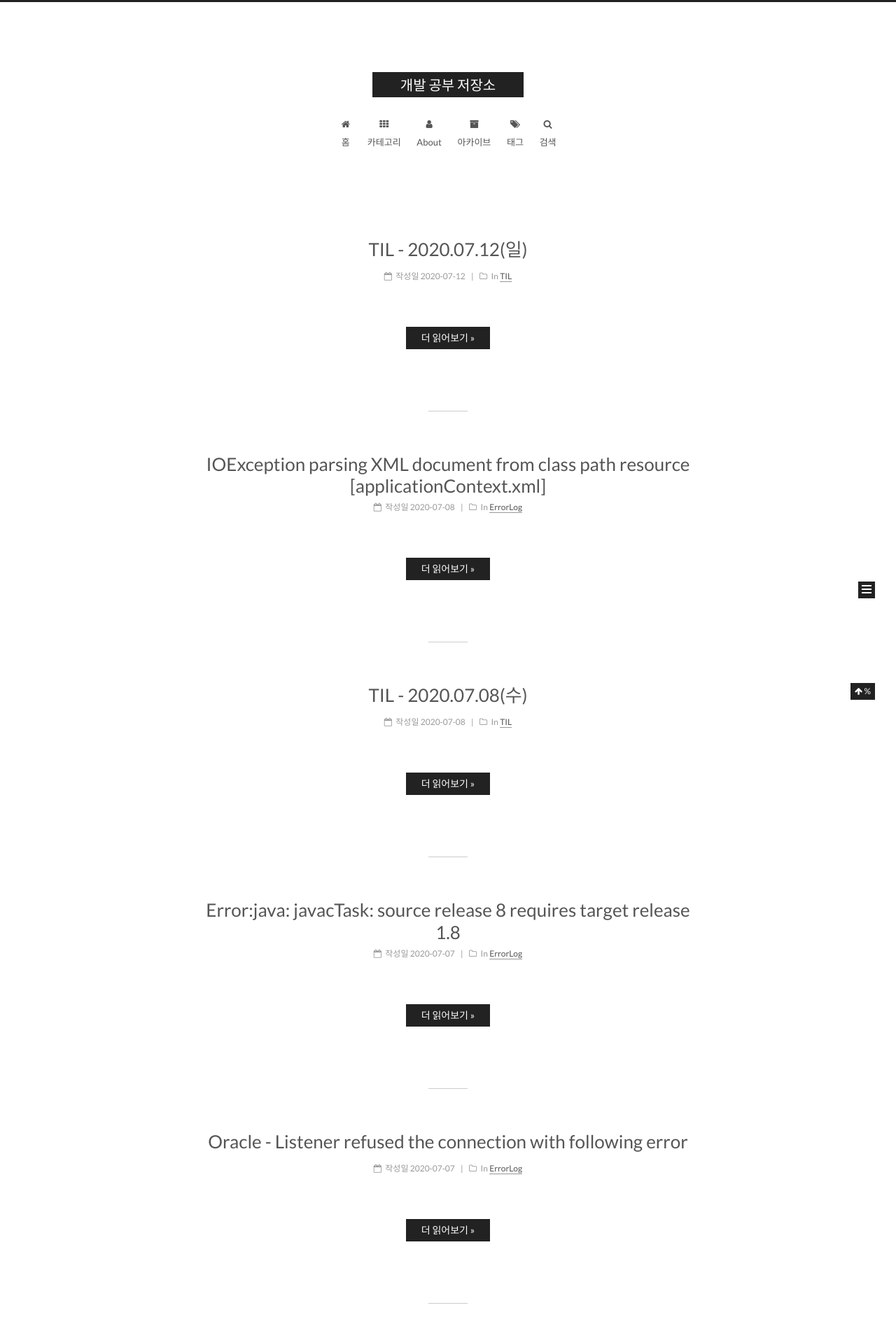
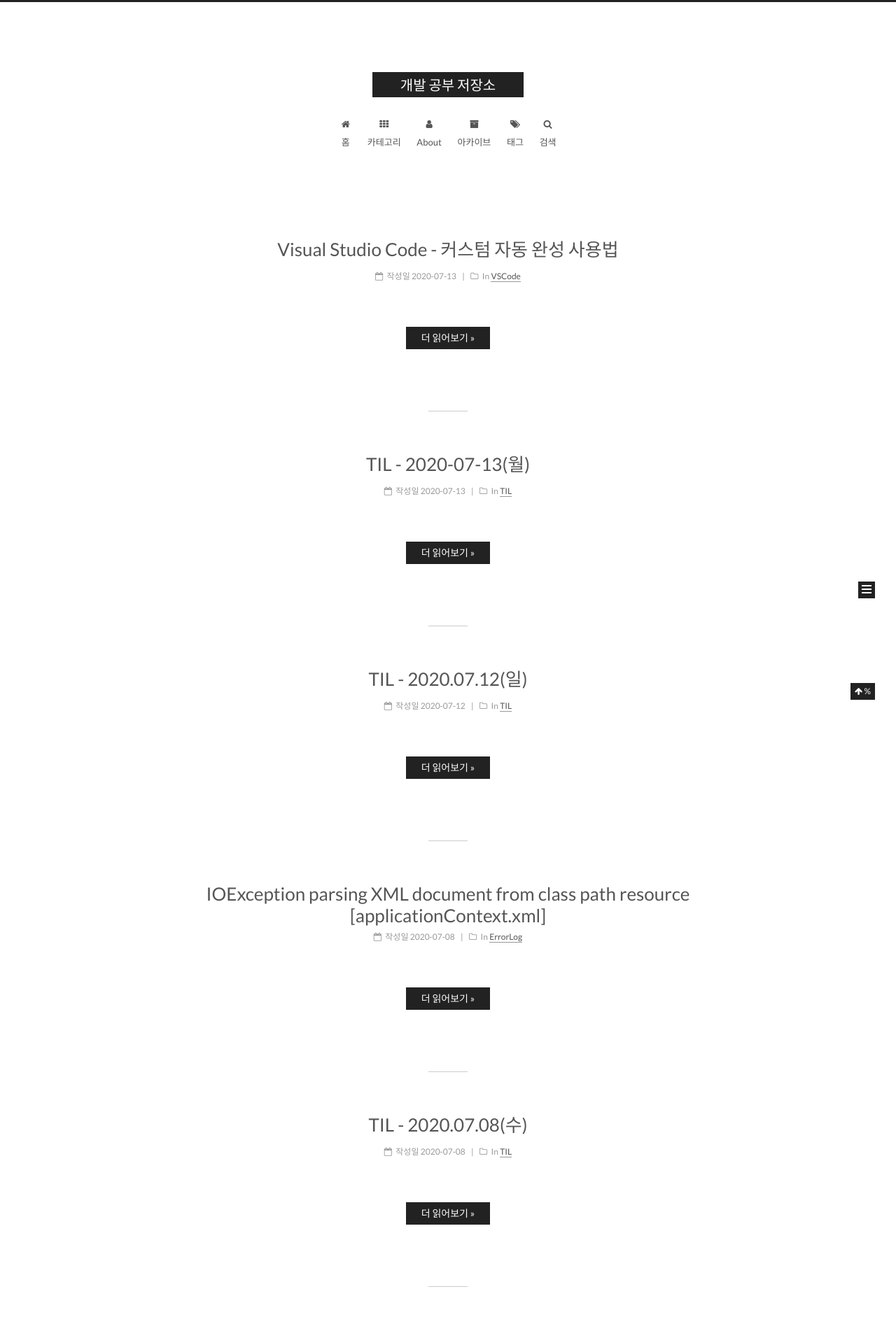
Before and after one commit to doozi316/doozi316.github.io, a Jekyll site: the page built from index.html, in a window 1280 px wide. Shown: the top 1902 px of the page at 70% size. Built offline with Jekyll 4.4.1, drawn with Linux system fonts in a browser that asks for light colours; the list of posts is cut into pages by our own code; some of the changed text lies outside the part shown.

Commit message:
TIL 8, VSCode 1 Upload

````diff
--- /dev/null
+++ b/_posts/2020-07-13-TIL8.md
@@ -0,0 +1,18 @@
+---
+layout: post
+title: TIL - 2020-07-13(월)
+categories: [TIL]
+excerpt: ' '
+comments: true
+share: true
+tags: [TIL]
+date: 2020-07-13
+---
+
+# Today I Learned
+
+## 오늘 한 일
+
+- [Visual Studio Code - 커스텀 자동 완성 사용법](https://doozi316.github.io/VSCode/2020/07/13/VSCode1/) 포스팅
+- JAVA 객체지향 공부
+    - 기본생성자 vs 매개변수 有 생성자 vs 매개변수 無 생성자
--- /dev/null
+++ b/_posts/2020-07-13-VSCode1.md
@@ -0,0 +1,110 @@
+---
+layout: post
+title: Visual Studio Code - 커스텀 자동 완성 사용법
+categories: [VSCode]
+excerpt: ' '
+comments: true
+share: true
+tags: [VSCode,Snippet]
+date: 2020-07-13
+---
+
+# 커스텀 자동 완성 기능 사용법
+
+<br/>
+
+![](https://doozi316.github.io/assets/images/VSCode/1.png)
+
+<br/>
+
+- Windows 10 기준
+- `File` - `Preferences` - `User Snippets` 클릭
+
+<br/>
+
+![](https://doozi316.github.io/assets/images/VSCode/2.png)
+
+<br/>
+
+- **New Global Snippets file...** 클릭
+- 또는 **새 전역 코드 조각 파일...** 클릭
+
+<br/>
+
+![](https://doozi316.github.io/assets/images/VSCode/3.png)
+
+<br/>
+
+- 사용할 언어 작성
+- 나는 `markdown` 으로 해줬다.
+
+<br/>
+
+![](https://doozi316.github.io/assets/images/VSCode/4.png)
+
+<br/>
+
+- 위와 같은 파일이 생성된다.
+- 이 파일에 자동생성하고픈 코드를 작성하면된다.
+- 구조는 아래와 같다. [공식 홈페이지 참조](https://code.visualstudio.com/docs/editor/userdefinedsnippets)
+
+```
+{
+  "[스니펫 이름]": {
+    "scope": "[사용 언어]",
+    "prefix": "[에디터에서 스니펫을 선택하는 약어]", "[즉, 단축키]"
+    "body": [
+      "[내용]",
+      "(한 줄에 하나씩 적어줍니다.)",
+      ""
+    ],
+    "description": "['이 스니펫은 -입니다' 설명]"
+  }
+}
+```
+
+- 나는 아래와 같이 적어줬다.
+
+```
+{
+	"TIL Post": {
+		"scope": "markdown",
+		"prefix": "md",
+		"body": [
+			"---",
+			"layout: post",
+			"\n",
+			"title: TIL - 0000.00.00(0)",
+			"\n",
+			"categories: [TIL]",
+			"\n",
+			"excerpt: ' '",
+			"\n",
+			"comments: true",
+			"\n",
+			"share: true",
+			"\n",
+			"tags: [TIL]",
+			"\n",
+			"date: 0000-00-00",
+			"\n",
+			"---"
+		]
+	}
+}
+```
+
+- 이 파일을 저장한다.
+<Br/>
+
+![](https://doozi316.github.io/assets/images/VSCode/5.png)
+
+<br/>
+
+- 지정한 단축키를 입력하고 `ctrl` + `space` 를 클릭하면 등록한 코드가 자동 생성되는 것을 확인할 수 있다.
+
+<br/>
+
+[참고] <br/>
+<https://jojoldu.tistory.com/491> <br/>
+<https://kamang-it.tistory.com/entry/VisualStudioCode%EC%BB%A4%EC%8A%A4%ED%85%80-%EC%9E%90%EB%8F%99%EC%99%84%EC%84%B1-%EB%A7%8C%EB%93%A4%EA%B8%B0Snippet-ex-LiveTemplate>
````
Also changed, not shown: _posts/2020-07-12-TIL7.md (+0 -2 lines), assets/images/VSCode1/1.png (added), assets/images/VSCode1/2.png (added), assets/images/VSCode1/3.png (added), assets/images/VSCode1/4.png (added), assets/images/VSCode1/5.png (added).
